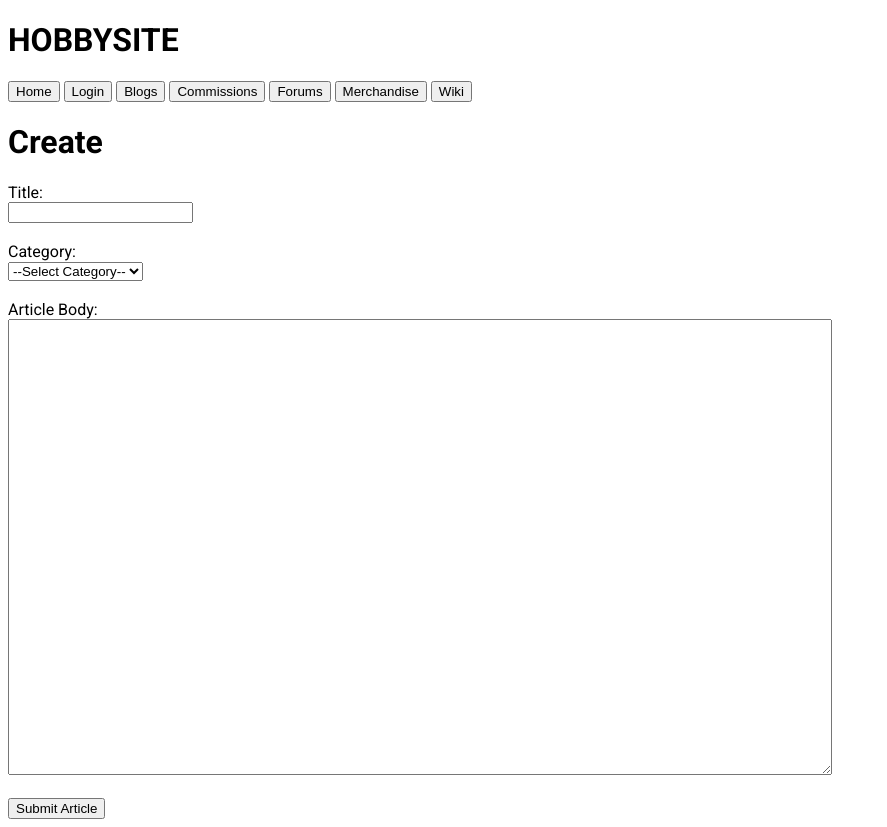
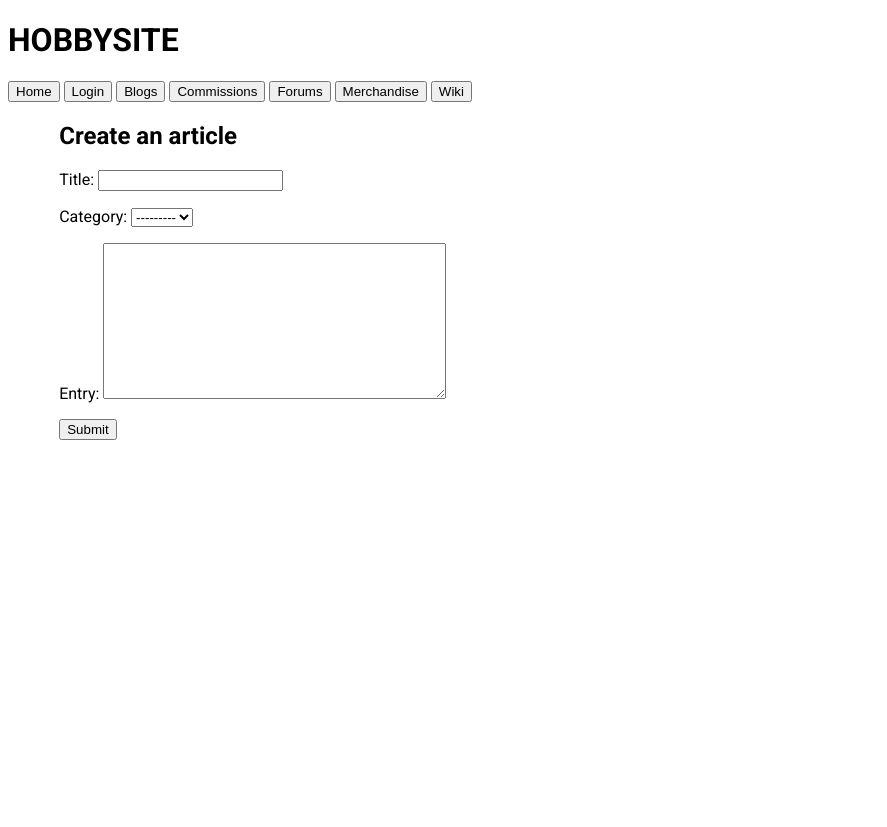
Before and after one commit to ls-s40/hobbysite-E-14, a Django app: page /wiki/article/add/ in a window 1280 px wide. Shown: the whole page, without its empty margins (0-887 px from the left). After the commit the page ends 440 px from the top, so only its background shows below. Run offline with Django 5.2, Linux system fonts and the light colour scheme; data that the repository does not hold is empty.

Commit message:
added article forms. updated templates and article model to include author.

```diff
--- /dev/null
+++ b/hobbysite/wiki/forms.py
@@ -0,0 +1,8 @@
+# app/forms.py
+from django import forms
+from .models import Article, ArticleCategory
+
+class ArticleForm(forms.ModelForm):
+    class Meta:
+        model = Article
+        fields = ['title', 'category', 'entry']
--- a/hobbysite/wiki/models.py
+++ b/hobbysite/wiki/models.py
@@ -2,6 +2,7 @@
 
 from django.db import models
 from django.urls import reverse
+from django.contrib.auth.models import User
 
 
 class ArticleCategory(models.Model):
@@ -22,6 +23,11 @@ class Article(models.Model):
     """Creates model for Article."""
 
     title = models.CharField(max_length=255)
+    author = models.ForeignKey(
+        User,
+        on_delete=models.SET_NULL,
+        null=True
+    )
     category = models.ForeignKey(
         ArticleCategory,
         on_delete=models.SET_NULL,
--- a/hobbysite/wiki/templates/wiki/article_create.html
+++ b/hobbysite/wiki/templates/wiki/article_create.html
@@ -3,31 +3,21 @@
     <head>
         {% block styles %}
         <style>
+            .container {
+                padding-left: 4vw;
+            }
         </style>
         {% endblock %}
     </head>
     {% block content %}
-        <h1>
-            Create
-        </h1>
-        <form action="{% url 'wiki:article_create'%}" method="post">
-            <!-- CSRF token for Django -->
+    <div class="container">
+        <h2>
+            Create an article
+        </h2>
+        <form method="post">
             {% csrf_token %}
-
-            <label for="title">Title:</label><br>
-            <input type="text" id="title" name="title" required><br><br>
-
-            <label for="category">Category:</label><br>
-            <select id="category" name="category" required>
-                <option value="" disabled selected>--Select Category--</option>
-                {% for articleCategory in articleCategories %}
-                    <option value="{{articleCategory.name}}">{{articleCategory.name}}</span>
-                {% endfor %}
-            </select><br><br>
-
-            <label for="entry">Article Body:</label><br>
-            <textarea id="entry" name="entry" rows="30" cols="100" required></textarea><br><br>
-
-            <button type="submit">Submit Article</button>
+            {{ articleForm.as_p }}
+            <button type="submit">Submit</button>
         </form>
+    </div>
     {% endblock %}
--- a/hobbysite/wiki/templates/wiki/article_detail.html
+++ b/hobbysite/wiki/templates/wiki/article_detail.html
@@ -1,7 +1,6 @@
 {% extends 'base.html' %}
 
     <head>
-        <title>Task List</title>
         {% block styles %}
         <style>
             table {
@@ -33,6 +32,7 @@
             <tbody>
                 <tr><td id="category">{{article.category}}</td></tr>
                 <tr><td id="title" colspan="2">{{article.title}}</td></tr>
+                <tr><td>Author: </td><td>{{article.author}}</td></tr>
                 <tr><td>Published: </td><td>{{article.created_on}}</td></tr>
                 <tr><td>Last Updated:</td><td>{{article.updated_on}}</td></tr>
                 <tr class="gap-row"></tr>
--- a/hobbysite/wiki/views.py
+++ b/hobbysite/wiki/views.py
@@ -1,8 +1,9 @@
 """Query database and render html page."""
 
 from django.contrib.auth.decorators import login_required
-from django.shortcuts import render
+from django.shortcuts import render, redirect
 from .models import Article, ArticleCategory
+from .forms import ArticleForm
 
 
 def articles_list(request):
@@ -25,10 +26,16 @@ def article_detail(request, id):
 
 def article_create(request):
     """Query article details and render it as html page."""
-
-    articleCategories = ArticleCategory.objects.all()
-    ctx = {
-        'articleCategories': articleCategories
-    }
-
-    return render(request, 'wiki/article_create.html', ctx)
+    if request.method == 'POST':
+        articleForm = ArticleForm(request.POST)
+        if articleForm.is_valid():
+            article = articleForm.save(commit=False)
+            article.author = request.user
+            article.save()
+            return redirect(article.get_absolute_url())
+    else:
+        articleForm = ArticleForm()
+        ctx = {
+            'articleForm' : articleForm
+        }
+        return render(request, 'wiki/article_create.html', ctx)
```
Also changed, not shown: hobbysite/wiki/migrations/0001_initial.py, hobbysite/wiki/migrations/0002_alter_articlecategory_options.py (deleted).
